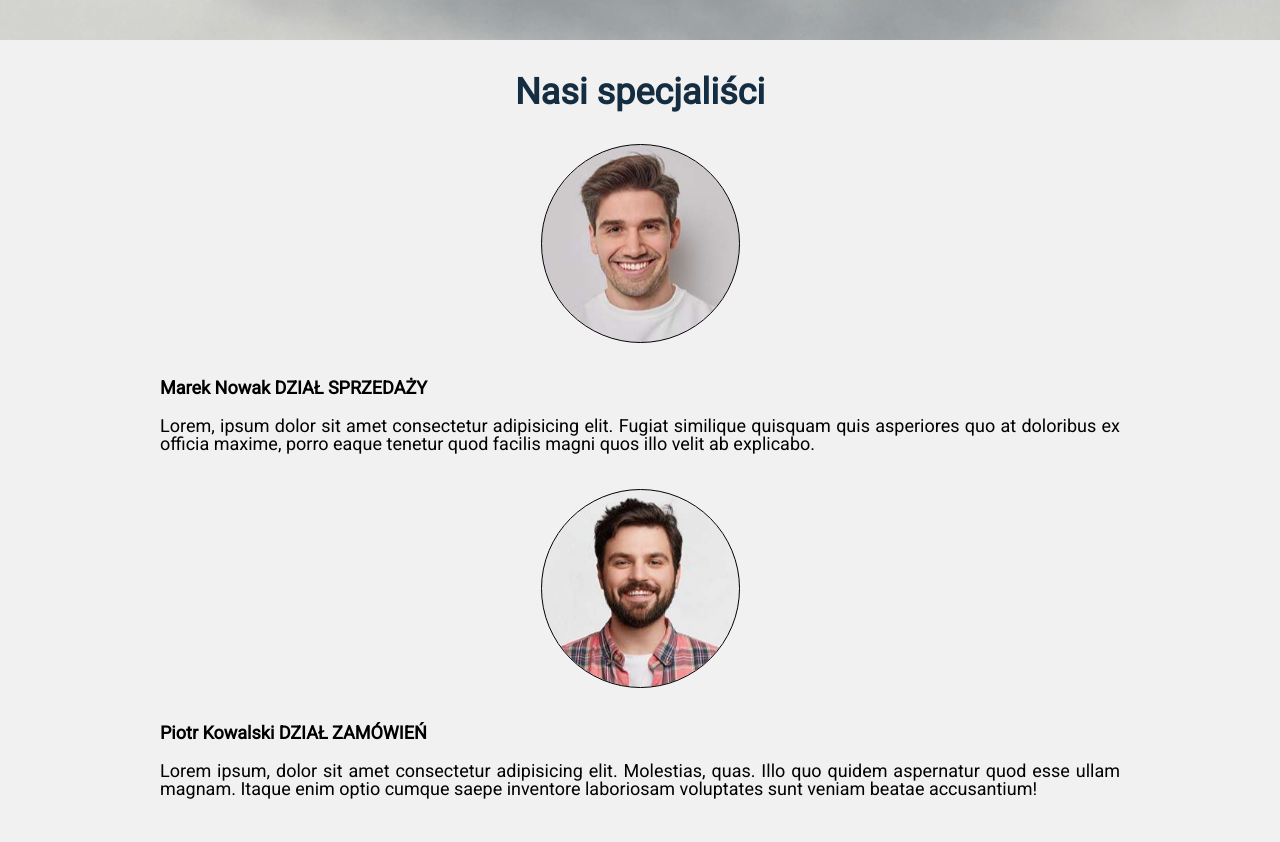
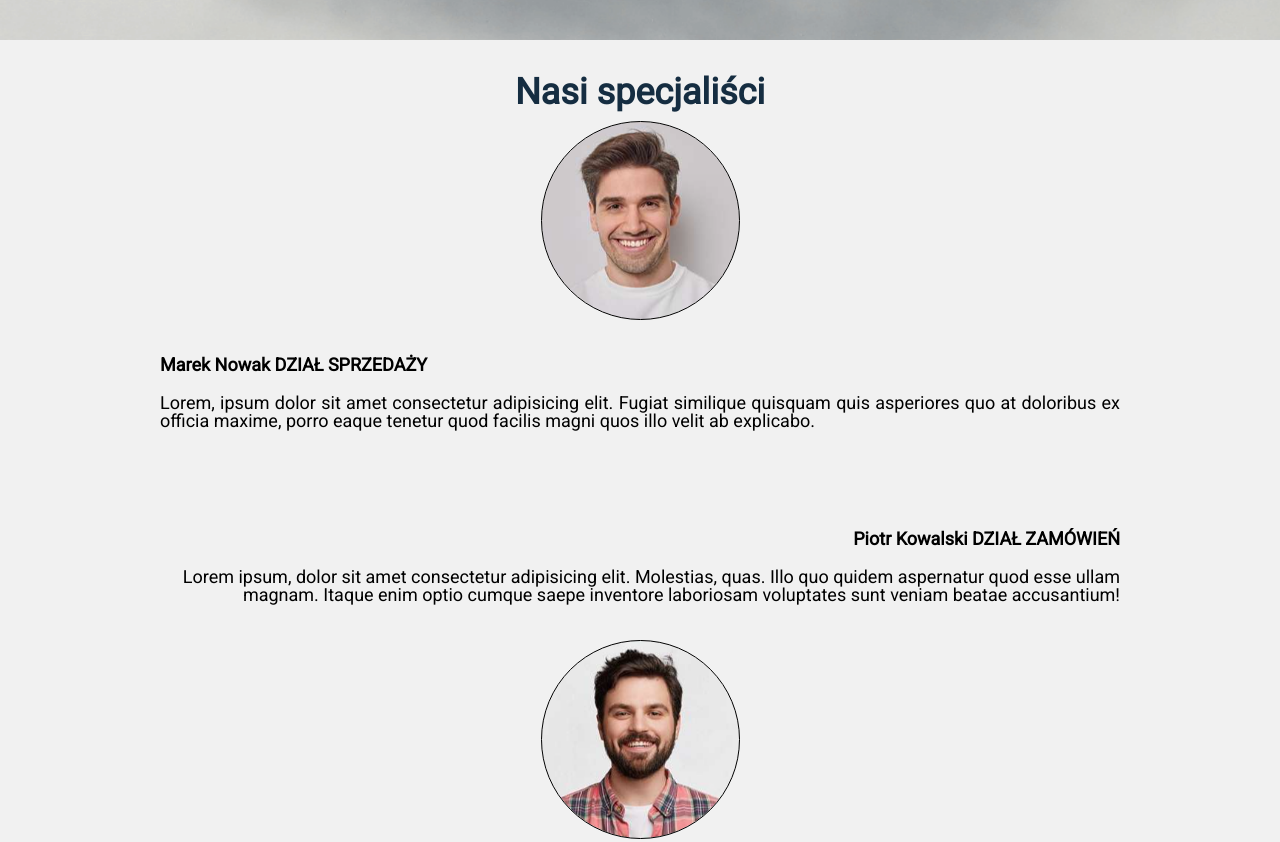
Before and after one commit to katbox9/KatarzynaSkrzynecka_Projekt-zaliczeniowy-2, a plain HTML site: page index.html in a window 1280 px wide. Shown: the part 760-1602 px from the top of the page. Drawn offline with Linux system fonts and the light colour scheme.

Commit message:
correct the code with guidelines from mentor

```diff
--- a/styles/style.css
+++ b/styles/style.css
@@ -49,9 +49,6 @@ shadow {
   font-weight: 700;
 }
 .heading-landing-page {
-  display: flex;
-  flex-direction: column;
-  justify-content: center;
   width: 80vw;
   height: 141px;
   font-size: 36px;
@@ -82,7 +79,6 @@ shadow {
 .main-section {
   display: flex;
   justify-content: center;
-  align-content: center;
   width: 100vw;
 }
 .primary-main-container {
@@ -300,4 +296,37 @@ shadow {
     width: 195px;
     height: 195px;
   }
+  .specialists-container {
+    display: flex;
+    flex-direction: column;
+    justify-content: center;
+    align-items: center;
+    gap: 100px;
+    width: 960px;
+    height: 672px;
+    margin: 0 auto;
+    color: #000;
+    font-size: 18px;
+  }
+  .first-specjalist,
+  .second-specjalist {
+    display: flex;
+    justify-content: space-between;
+    align-items: center;
+    width: 100%;
+  }
+  .specjalist-pic-Piotr-item {
+    order: 1;
+  }
+  .specjalist-text-Piotr {
+    text-align: right;
+  }
+  .footer-wraper {
+    display: flex;
+    flex-direction: row;
+    justify-content: space-between;
+    align-items: center;
+    width: 960px;
+    margin: 0 auto;
+  }
 }
```
